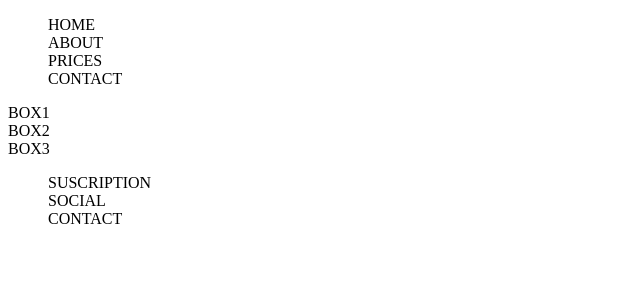
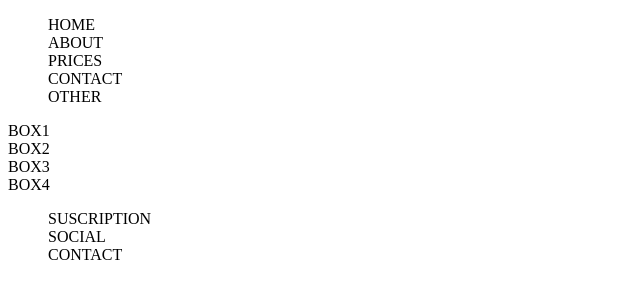
Before and after one commit to PAOLAAGUTIERREZL/Practica1, a plain HTML site: page index.html in a window 1280 px wide. Shown: the whole page, without its empty margins (0-640 px from the left). Drawn offline with Linux system fonts and the light colour scheme.

Commit message:
update header and main

```diff
--- a/index.html
+++ b/index.html
@@ -15,6 +15,7 @@
         <li>ABOUT</li>
         <li>PRICES</li>
         <li>CONTACT</li>
+        <li>OTHER</li>
        </ul>
        </nav>
     </header>
@@ -23,6 +24,7 @@
             <div class="child">BOX1</div>
             <div class="child">BOX2</div>
             <div class="child">BOX3</div>
+            <div class="child">BOX4</div>
         </div>
     </main>
     <footer>
```
